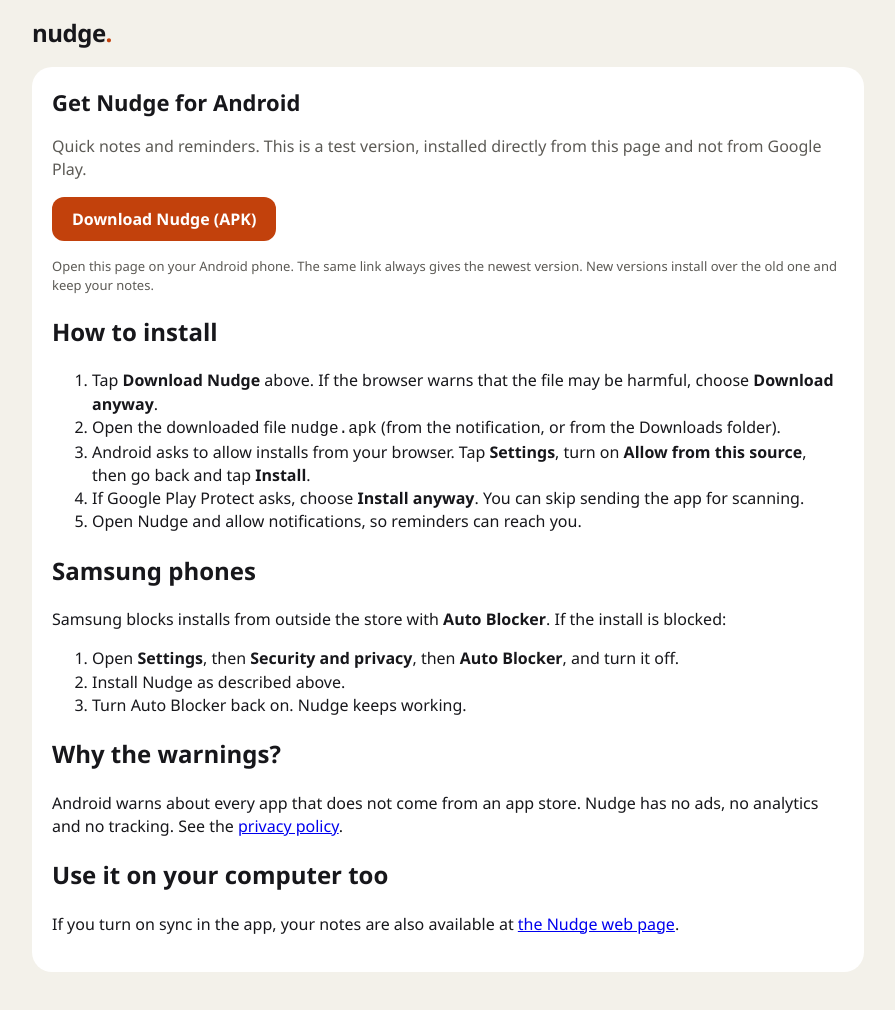
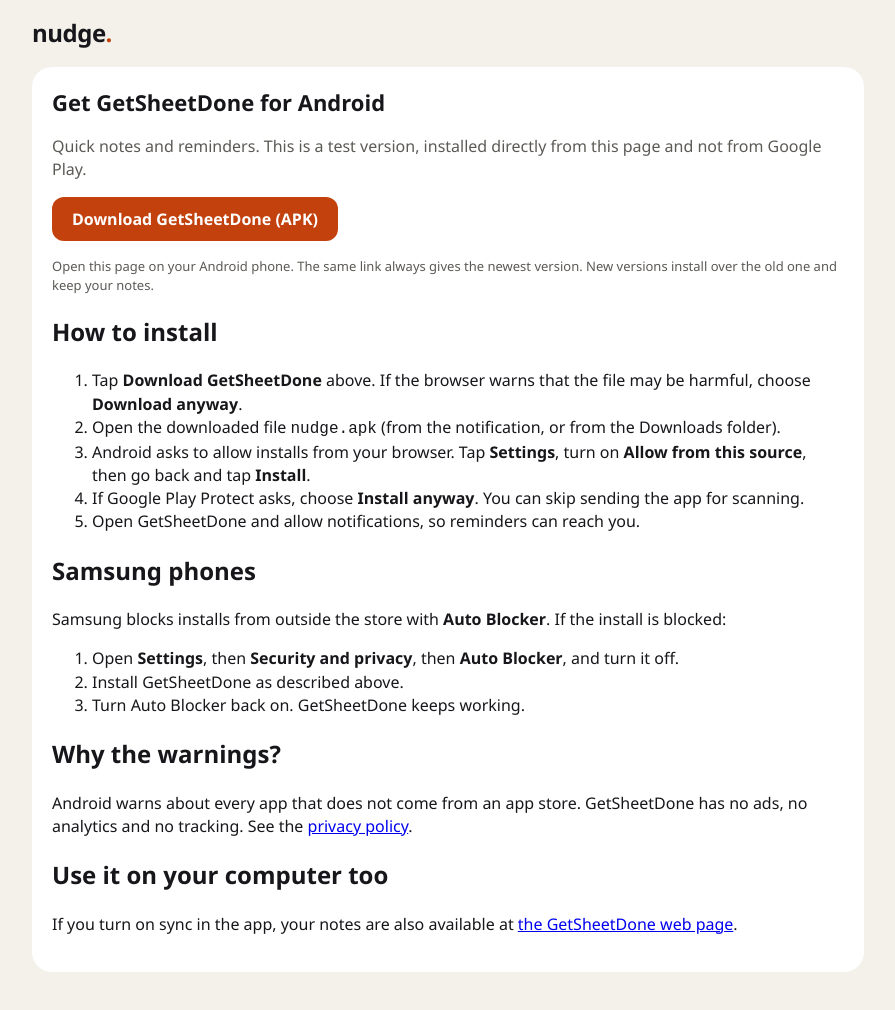
Before and after one commit to GuyKolb1/nudge-web, a plain HTML site: page download.html in a window 1280 px wide. Shown: the whole page, without its empty margins (192-1087 px from the left). Drawn offline with Linux system fonts and the light colour scheme.

Commit message:
Rename the product to GetSheetDone (visible names only)
Web address, file names and sync format are unchanged.

Co-Authored-By: Claude Fable 5.2 <noreply@anthropic.com>

```diff
--- a/crypto.js
+++ b/crypto.js
@@ -1,4 +1,4 @@
-// Nudge vault crypto for the browser (and Node 20+). Same format as app/.../sync/VaultCrypto.kt
+// GetSheetDone vault crypto for the browser (and Node 20+). Same format as app/.../sync/VaultCrypto.kt
 // Key: PBKDF2-HMAC-SHA256(UTF-8 passphrase, salt, 600k) -> AES-256-GCM, 12-byte IV.
 // Envelope: {"v":1,"iv":"<b64>","ct":"<b64 ciphertext+tag>"}
 
--- a/download.html
+++ b/download.html
@@ -3,7 +3,7 @@
 <head>
 <meta charset="utf-8">
 <meta name="viewport" content="width=device-width, initial-scale=1">
-<title>Get Nudge for Android</title>
+<title>Get GetSheetDone for Android</title>
 <meta name="theme-color" content="#F3F1EA">
 <link rel="icon" href="icon.svg" type="image/svg+xml">
 <link rel="stylesheet" href="style.css">
@@ -12,33 +12,33 @@
 <header class="top"><div class="brand">nudge<span>.</span></div></header>
 <main>
   <section class="card">
-    <h1>Get Nudge for Android</h1>
+    <h1>Get GetSheetDone for Android</h1>
     <p class="muted">Quick notes and reminders. This is a test version, installed directly from this page and not from Google Play.</p>
-    <p><a class="primary" style="display:inline-block;text-decoration:none;line-height:24px" href="https://github.com/GuyKolb1/nudge-web/releases/latest/download/nudge.apk">Download Nudge (APK)</a></p>
+    <p><a class="primary" style="display:inline-block;text-decoration:none;line-height:24px" href="https://github.com/GuyKolb1/nudge-web/releases/latest/download/nudge.apk">Download GetSheetDone (APK)</a></p>
     <p class="muted small">Open this page on your Android phone. The same link always gives the newest version. New versions install over the old one and keep your notes.</p>
 
     <h2>How to install</h2>
     <ol>
-      <li>Tap <strong>Download Nudge</strong> above. If the browser warns that the file may be harmful, choose <strong>Download anyway</strong>.</li>
+      <li>Tap <strong>Download GetSheetDone</strong> above. If the browser warns that the file may be harmful, choose <strong>Download anyway</strong>.</li>
       <li>Open the downloaded file <code>nudge.apk</code> (from the notification, or from the Downloads folder).</li>
       <li>Android asks to allow installs from your browser. Tap <strong>Settings</strong>, turn on <strong>Allow from this source</strong>, then go back and tap <strong>Install</strong>.</li>
       <li>If Google Play Protect asks, choose <strong>Install anyway</strong>. You can skip sending the app for scanning.</li>
-      <li>Open Nudge and allow notifications, so reminders can reach you.</li>
+      <li>Open GetSheetDone and allow notifications, so reminders can reach you.</li>
     </ol>
 
     <h2>Samsung phones</h2>
     <p>Samsung blocks installs from outside the store with <strong>Auto Blocker</strong>. If the install is blocked:</p>
     <ol>
       <li>Open <strong>Settings</strong>, then <strong>Security and privacy</strong>, then <strong>Auto Blocker</strong>, and turn it off.</li>
-      <li>Install Nudge as described above.</li>
-      <li>Turn Auto Blocker back on. Nudge keeps working.</li>
+      <li>Install GetSheetDone as described above.</li>
+      <li>Turn Auto Blocker back on. GetSheetDone keeps working.</li>
     </ol>
 
     <h2>Why the warnings?</h2>
-    <p>Android warns about every app that does not come from an app store. Nudge has no ads, no analytics and no tracking. See the <a href="privacy.html">privacy policy</a>.</p>
+    <p>Android warns about every app that does not come from an app store. GetSheetDone has no ads, no analytics and no tracking. See the <a href="privacy.html">privacy policy</a>.</p>
 
     <h2>Use it on your computer too</h2>
-    <p>If you turn on sync in the app, your notes are also available at <a href="./">the Nudge web page</a>.</p>
+    <p>If you turn on sync in the app, your notes are also available at <a href="./">the GetSheetDone web page</a>.</p>
   </section>
 </main>
 </body>
```
Also changed, not shown: app.js (+4 -4 lines), index.html (+3 -3 lines), privacy.html (+8 -8 lines), manifest.webmanifest, 1 other file.
